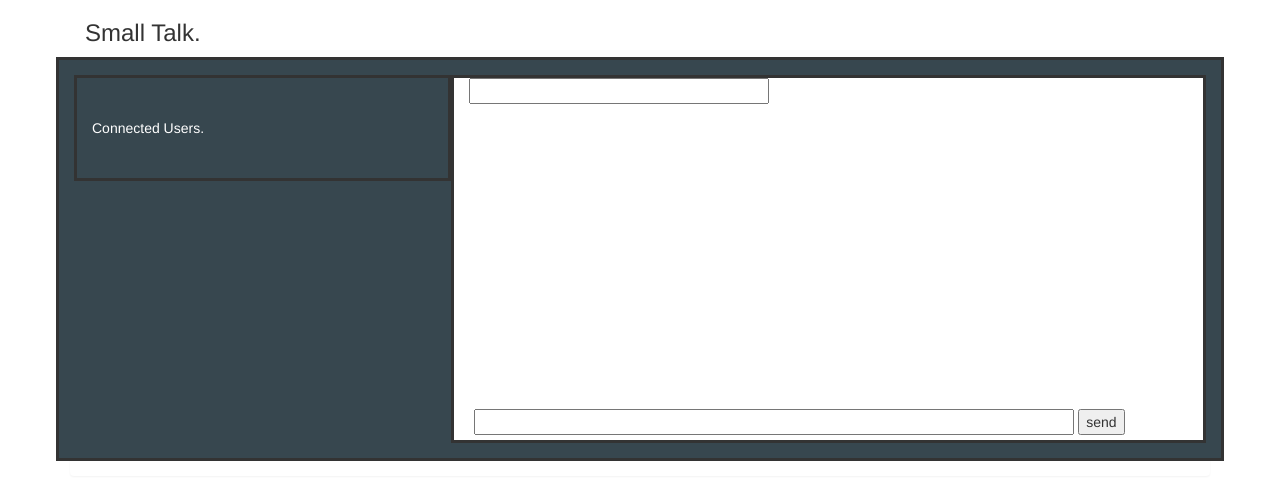
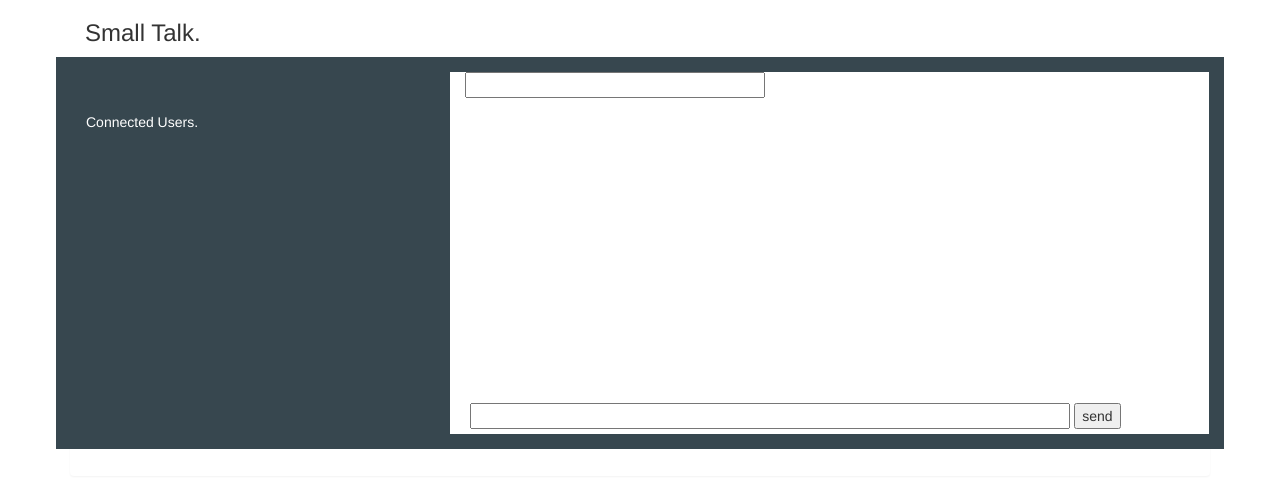
Before and after one commit to vasthav/chat-app, a website: page index.html in a window 1280 px wide. Drawn offline with nearby package versions, Linux system fonts and the light colour scheme; no server answers.

Commit message:
before trying online widget

```diff
--- a/index.html
+++ b/index.html
@@ -105,11 +105,12 @@
 	<h3>Small Talk.</h3>
 </div>
 
-<div style="width=500px; height:420px;" class="panel" style="border-style: solid;">
-
-	<div class="container-fluid row panel-body" style="background-color: #37474f;border-style: solid;">
+<!-- <div style="width=500px; height:420px;" class="panel" style="border-style: solid;"> -->
+<div style="width=500px; height:420px;" class="panel" style="">
+<!-- 	<div class="container-fluid row panel-body" style="background-color: #37474f;border-style: solid;"> -->
+	<div class="container-fluid row panel-body" style="background-color: #37474f;">
 		<!-- <div class="col-sm-4" style="float:left;width:100px;border-right:1px solid black;height:300px;padding:10px;overflow:scroll-y;"> -->
-		<div class="container-fluid full-height-div col-sm-4" style="background-color: #37474f;border-style: solid;" id="userlist">
+		<!-- <div class="container-fluid full-height-div col-sm-4" style="background-color: #37474f;border-style: solid;" id="userlist"> --><div class="container-fluid full-height-div col-sm-4" style="background-color: #37474f;" id="userlist">
 			<span class="container-fluid" style="color: #fff;" id="myname"></span>
 			<span class="container-fluid" style="color: #fff;" >Connected Users.</span>
 			<ul id="users" class="list-group" width="250px"></ul>
@@ -121,8 +122,9 @@
 	</div> -->
 
 		<!-- <div class="col-sm-8" style="float:left;width:300px;height:250px;overflow:scroll-y;padding:10px;"> -->
-		<div class="container col-sm-8" style="border-style: solid;background-color: #fff;">
-			<input class="containder-fluid sticky-top" id="uname" style="width:300px;" />
+		<!-- <div class="container col-sm-8" style="border-style: solid;background-color: #fff;"> -->
+		<div class="container col-sm-8" style="background-color: #fff;">
+			<input class="containder-fluid sticky-top" id="uname" style="width:300px;" autocomplete="on"/>
 			<div id="pm" class="container-fluid d-inline" style="height:300px;overflow:scroll-y;"></div>
 			<div class="container-fluid fixed-bottom" style="padding:5px">
 				<input id="pdata" style="width:600px;"/>
```
